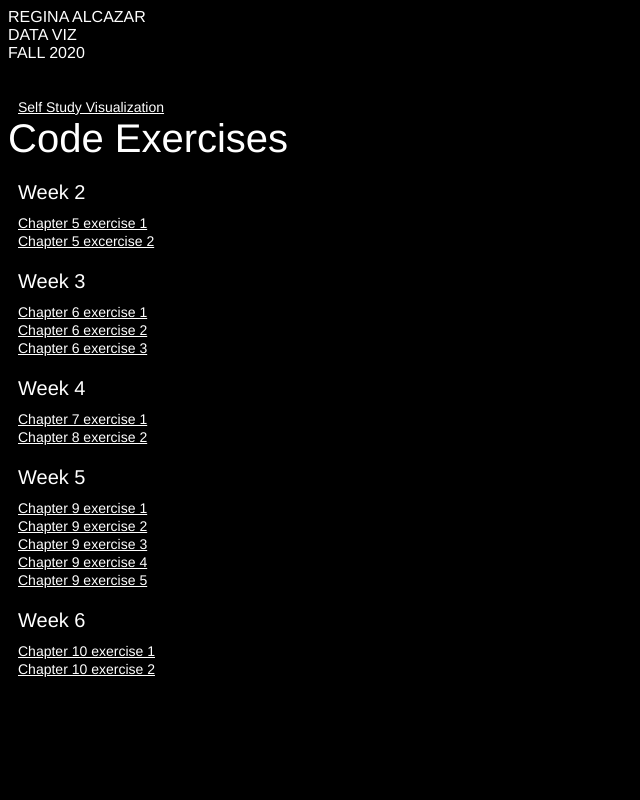
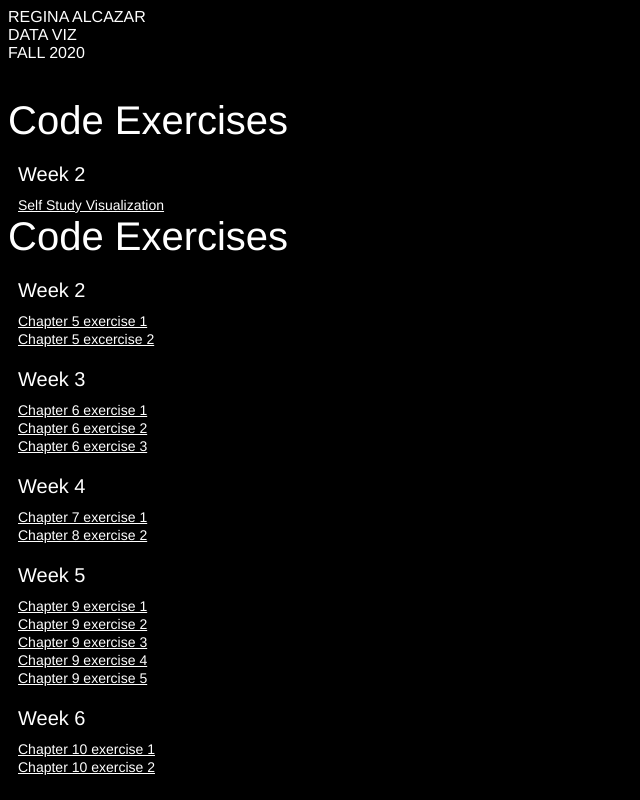
Before and after one commit to reginajoy/reginajoy.github.io, a plain HTML site: page index.html in a window 1280 px wide. Shown: the whole page, without its empty margins (0-640 px from the left). Drawn offline with nearby package versions, Linux system fonts and the light colour scheme.

Commit message:
Update index.html

```diff
--- a/index.html
+++ b/index.html
@@ -41,6 +41,8 @@
         <div id="header">REGINA ALCAZAR <br> DATA VIZ <br> FALL 2020</div>
         <br><br>
 
+        <div class="section">Code Exercises</div>
+        <div class="weeks">Week 2</div>
         <a href="ALCAZAR_selfstudy.html" target="_blank">Self Study Visualization</a><br>
 
         <div class="section">Code Exercises</div>
```
